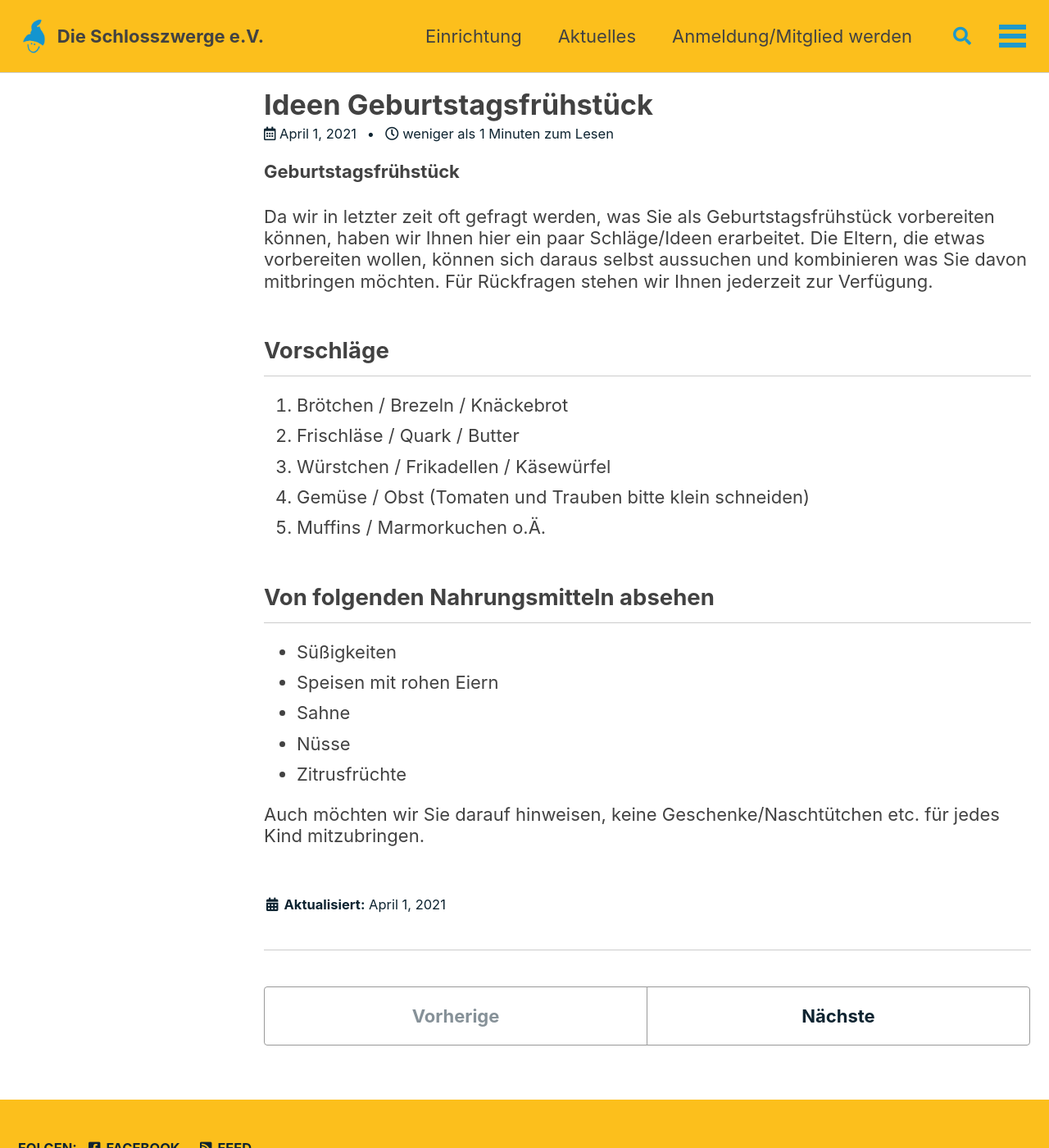
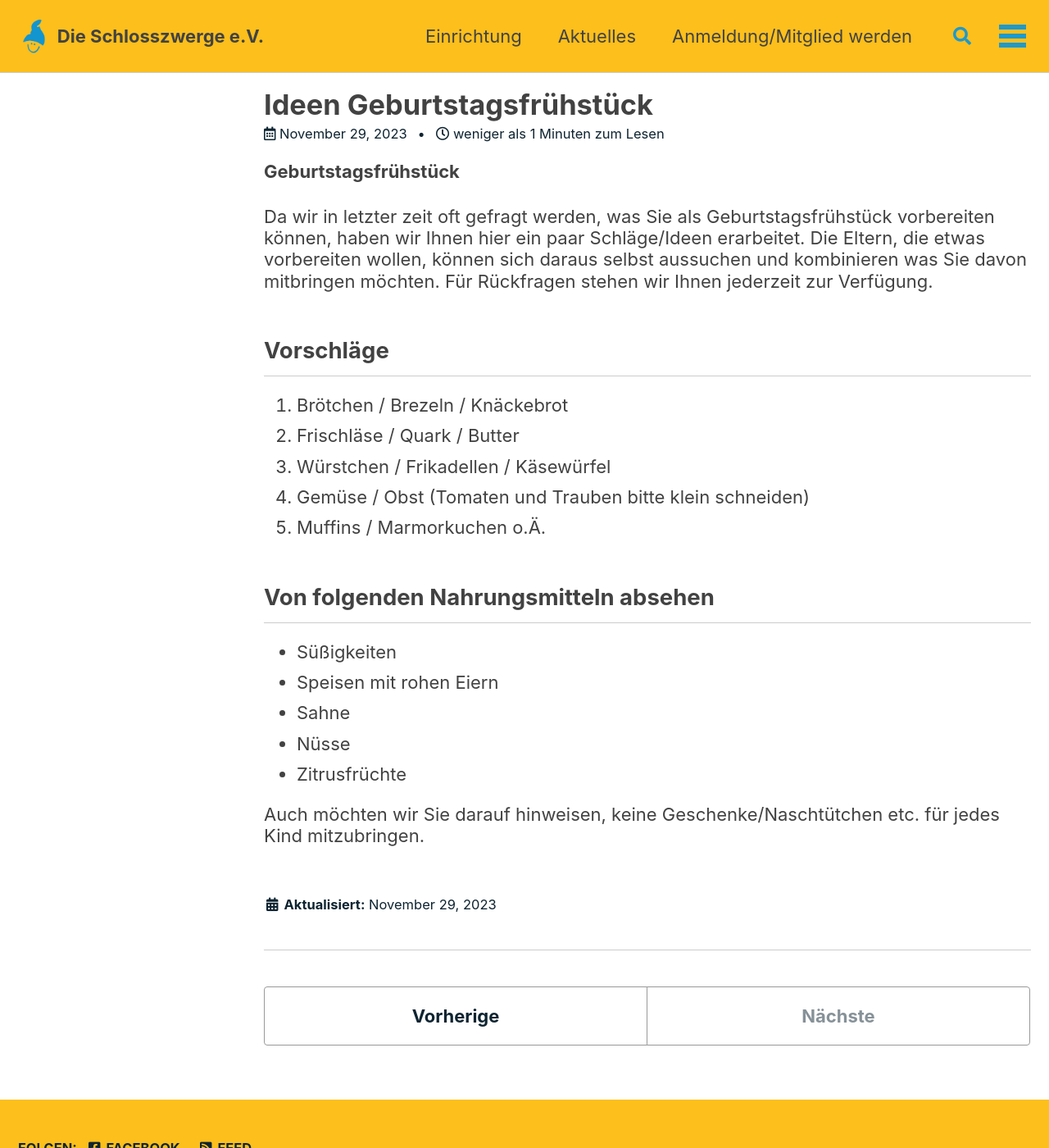
Before and after one commit to schlosszwerge/schlosszwerge.github.io, a Jekyll site: the page built from _posts/2021-04-01-geburtstagsfruehstueck.md, in a window 1280 px wide and 1400 px high. Shown: the whole window at 82% size. Built offline with Jekyll 4.4.1, drawn with Linux system fonts in a browser that asks for light colours; cached includes are drawn as plain includes.

Commit message:
Update 2021-04-01-geburtstagsfruehstueck.md

```diff
--- a/_posts/2021-04-01-geburtstagsfruehstueck.md
+++ b/_posts/2021-04-01-geburtstagsfruehstueck.md
@@ -1,7 +1,7 @@
 ---
 title: Ideen Geburtstagsfrühstück
 permalink: /aktuelles/geburtstagsfruehstueck
-date: '2021-04-01 17:28:23 +0100'
+date: '2023-11-29 17:28:23 +0100'
 author: Dominik Lenhardt
 ---
 **Geburtstagsfrühstück**
```
